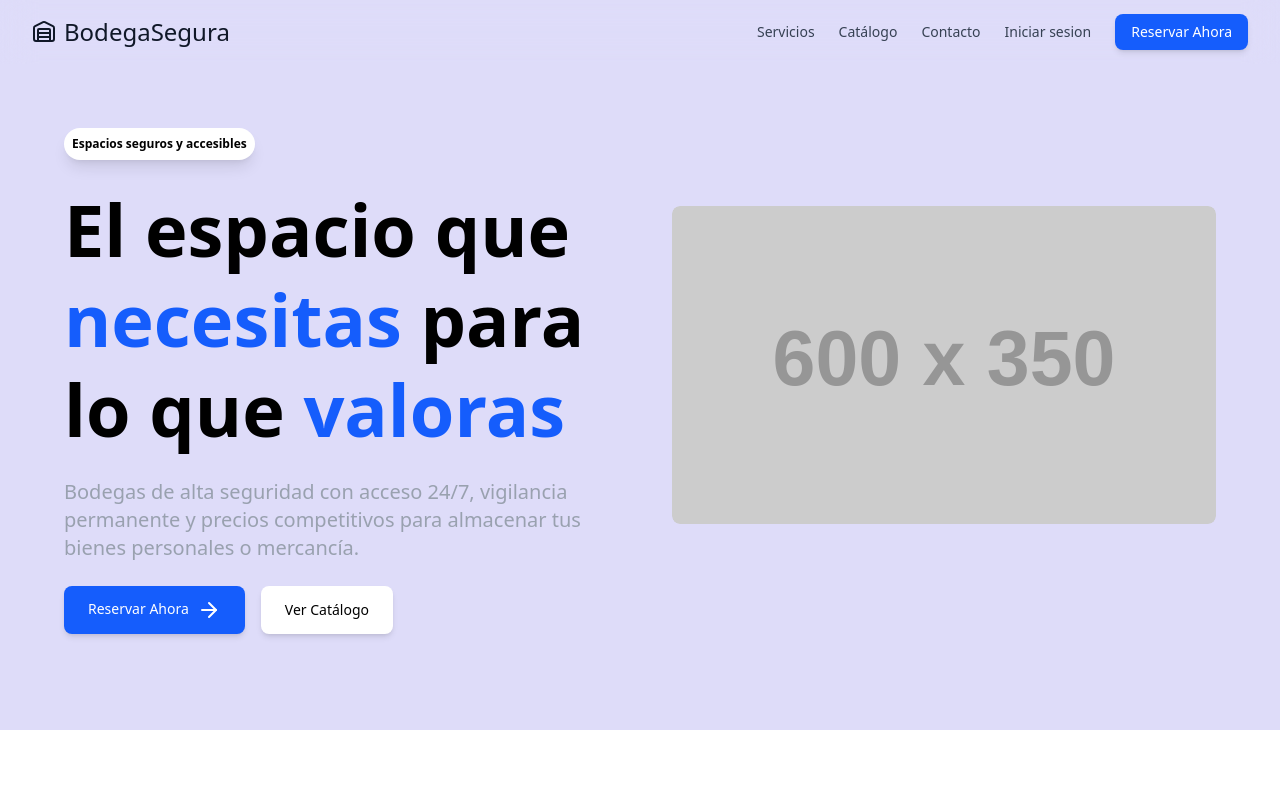
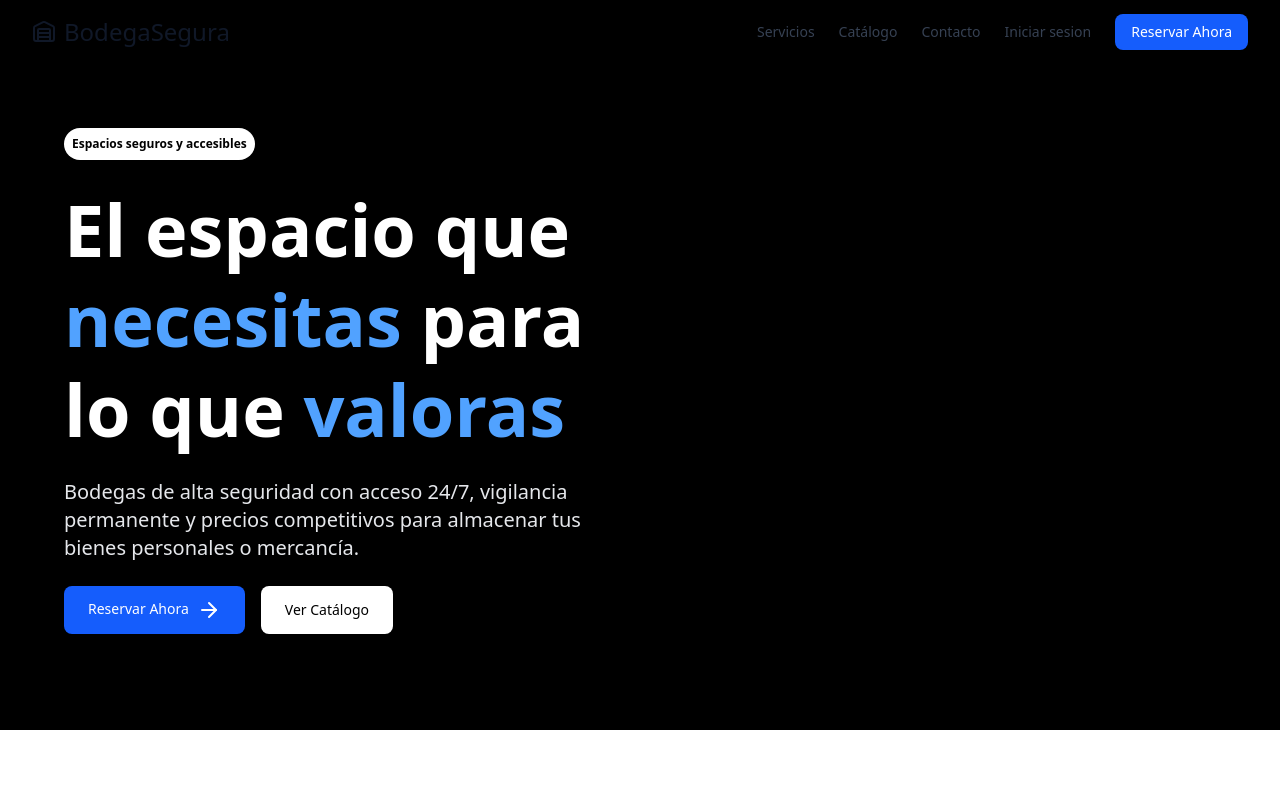
Before and after one commit to AldairVargas/pb-frontend, a React (Vite) app: page / in a window 1280 px wide. Shown: the top 800 px of the page. Built offline with nearby package versions, Linux system fonts and the light colour scheme.

Commit message:
Edit landing

```diff
--- a/src/components/sections/hero.jsx
+++ b/src/components/sections/hero.jsx
@@ -4,7 +4,13 @@ import { ArrowRight } from "lucide-react";
 
 const MyHero = () => {
   return (
-    <div className="w-full mx-auto custom-color px-6 lg:px-12">
+    <div
+      className="w-full mx-auto px-6 lg:px-12 relative bg-cover bg-center bg-image"
+    >
+      {/* Overlay para mejorar la legibilidad del texto */}
+      <div className="absolute inset-0 bg-black bg-opacity-30"></div>
+
+      <div className="relative z-10">
         <div className="spacer"></div>
         <div className="grid grid-cols-1 lg:grid-cols-2 gap-8 items-center">
           {/* Sección de texto */}
@@ -13,13 +19,13 @@ const MyHero = () => {
               <p className="text-xs font-bold">Espacios seguros y accesibles</p>
             </div>
             <div className="mt-6 w-full">
-            <h1 className="font-extrabold text-4xl sm:text-5xl md:text-6xl lg:text-7xl leading-tight">
-              El espacio que <span className="text-blue-600">necesitas </span>
-              para lo que <span className="text-blue-600">valoras</span>
+              <h1 className="font-extrabold text-4xl sm:text-5xl md:text-6xl lg:text-7xl leading-tight text-white">
+                El espacio que <span className="text-blue-400">necesitas </span>
+                para lo que <span className="text-blue-400">valoras</span>
               </h1>
             </div>
             <div className="mt-6">
-            <p className="text-lg sm:text-xl text-gray-400">
+              <p className="text-lg sm:text-xl text-gray-200">
                 Bodegas de alta seguridad con acceso 24/7, vigilancia permanente y
                 precios competitivos para almacenar tus bienes personales o
                 mercancía.
@@ -31,24 +37,17 @@ const MyHero = () => {
                 Reservar Ahora
                 <ArrowRight className="inline-block ml-2" />
               </button>
-            <button className="px-6 py-3 text-sm font-medium bg-white rounded-lg shadow-md">
+              <button className="px-6 py-3 text-sm font-medium bg-white rounded-lg shadow-md hover:bg-gray-100 transition-all duration-300">
                 Ver Catálogo
               </button>
             </div>
           </div>
 
-        {/* Imagen */}
-        <div className="p-4 flex items-center justify-center">
-          <div className="rounded-lg overflow-hidden">
-            <img
-              src="https://placehold.co/600x350"
-              alt="Imagen Bodega"
-              className="max-w-full h-auto rounded-lg"
-            />
-          </div>
-        </div>
+          {/* Espacio para la columna de la derecha (opcional) */}
+          <div className="p-4 hidden lg:block"></div>
         </div>
         <div className="spacer"></div>
+      </div>
     </div>
   );
 };
--- a/src/index.css
+++ b/src/index.css
@@ -14,13 +14,11 @@ html {
 
 .bg-image {
   background-image: linear-gradient(rgba(0, 0, 0, 0.6), rgba(0, 0, 0, 0.6)),
-                    url("src/assets/images/warehouse.png");
+    url("/src/assets/images/hero.jpg");
   background-size: cover;
   background-position: center;
   background-repeat: no-repeat;
 }
-
-
 
 /* :root {
   font-family: system-ui, Avenir, Helvetica, Arial, sans-serif;
```
Also changed, not shown: src/assets/images/hero.jpg (added), src/assets/images/warehousee.jpg (added). Lines whose indentation alone changed are shown as unchanged.
